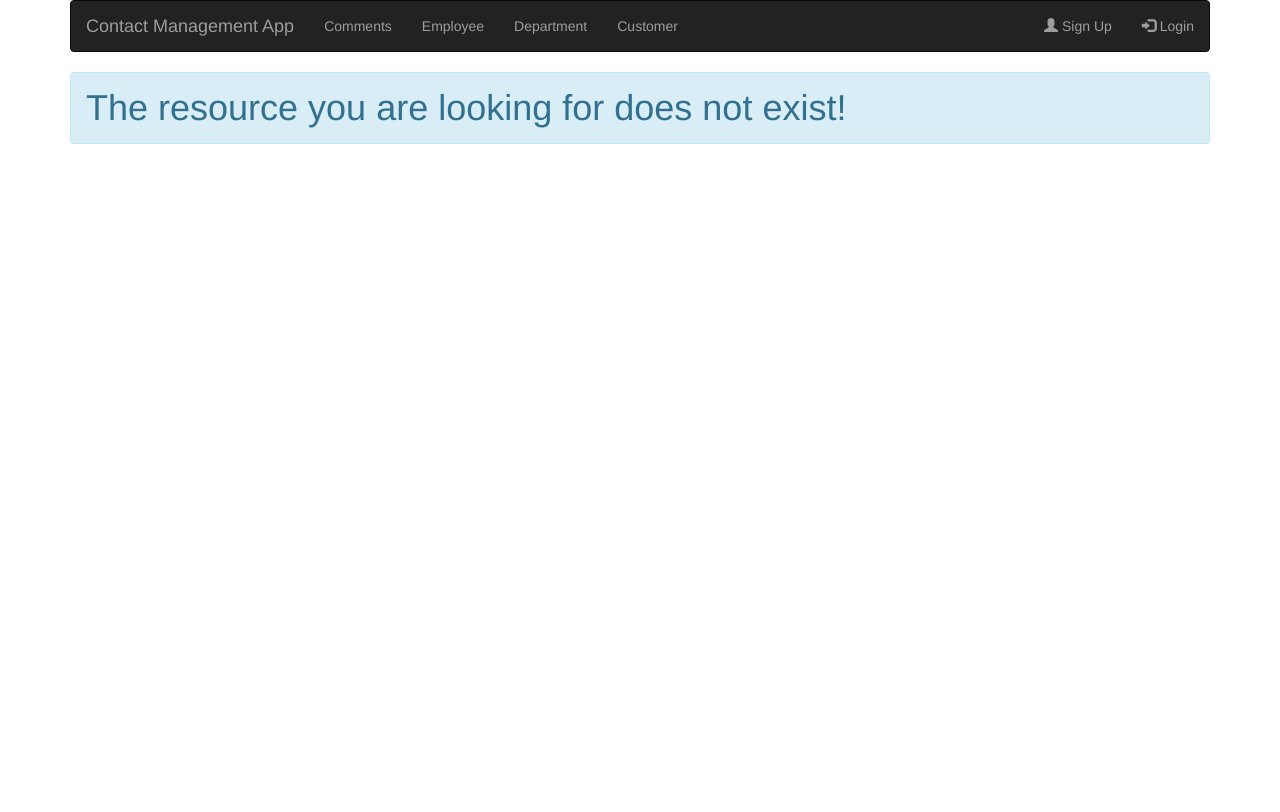
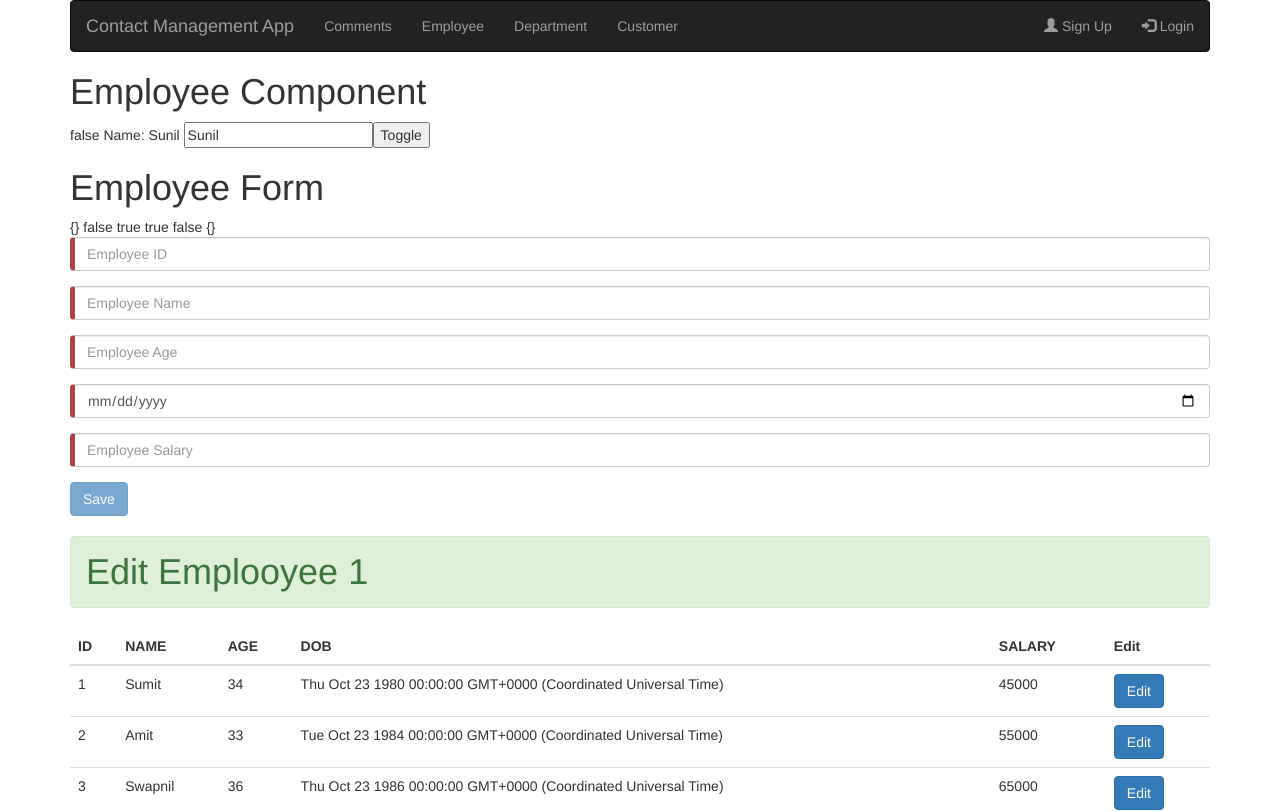
Before and after one commit to santoshyadav198613/EmployeeManagementApp-LIPS, an Angular app: page /employee/1/edit in a window 1280 px wide. Shown: the top 812 px of the page. Built offline with nearby package versions, Linux system fonts and the light colour scheme.

Commit message:
added nested route

```diff
--- /dev/null
+++ b/src/app/employee/employee-edit/employee-edit.component.html
@@ -0,0 +1,3 @@
+<h1 class="alert alert-success">
+  Edit Emplooyee {{id}}
+</h1>
--- /dev/null
+++ b/src/app/employee/employee-edit/employee-edit.component.ts
@@ -0,0 +1,20 @@
+import { Component, OnInit } from '@angular/core';
+
+import { ActivatedRoute } from '@angular/router';
+
+@Component({
+  selector: 'app-employee-edit',
+  templateUrl: './employee-edit.component.html',
+  styleUrls: ['./employee-edit.component.css']
+})
+export class EmployeeEditComponent implements OnInit {
+  id: number;
+  constructor(private route: ActivatedRoute) { }
+
+  ngOnInit() {
+    this.route.paramMap.subscribe(
+      (data) => this.id = + data.get('id')
+    )
+  }
+
+}
--- a/src/app/employee/employee-list/employee-list.component.html
+++ b/src/app/employee/employee-list/employee-list.component.html
@@ -28,6 +28,9 @@
       <th>
         last
       </th> -->
+      <th>
+        Edit
+      </th>
     </tr>
   </thead>
   <tbody>
@@ -38,6 +41,9 @@
       <td>{{emp.age}}</td>
       <td>{{emp.dob}}</td>
       <td>{{emp.salary}}</td>
+      <td>
+        <button type="button" class="btn btn-primary" [routerLink]="[emp.id,'edit']">Edit</button>
+      </td>
       <!-- <td>{{index}}</td>
       <td>{{isEven}}</td>
       <td>{{isOdd}}</td>
--- a/src/app/employee/employee.component.html
+++ b/src/app/employee/employee.component.html
@@ -48,7 +48,7 @@
 
 </form>
 
-
+<router-outlet></router-outlet>
 <!-- {{employeeList | json }} -->
 <app-employee-list [empList]="employeeList" (message)="receiveFromChild($event)"></app-employee-list>
 
```
Also changed, not shown: src/app/employee/employee.module.ts (+8 -1 lines), src/app/employee/employee-edit/employee-edit.component.css (added), 1 other file (tests, documents, lock files or other folders).
